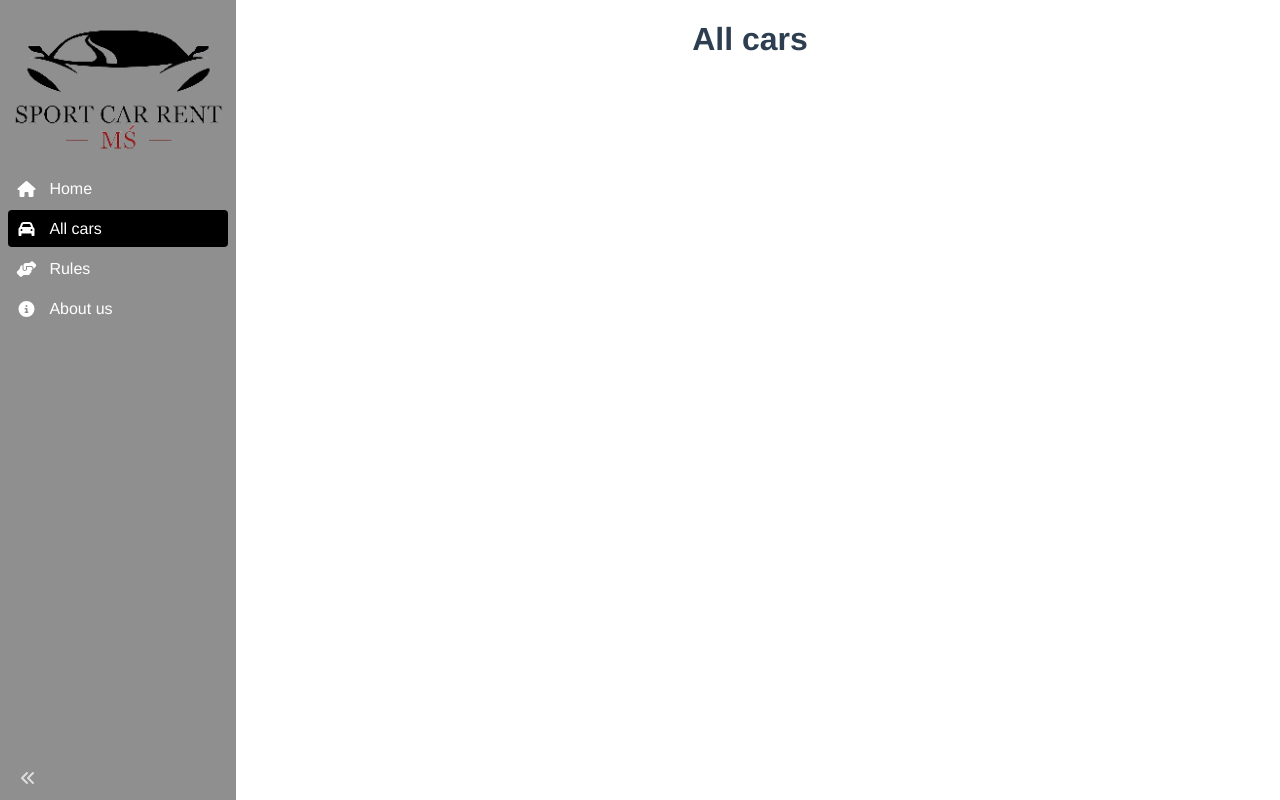
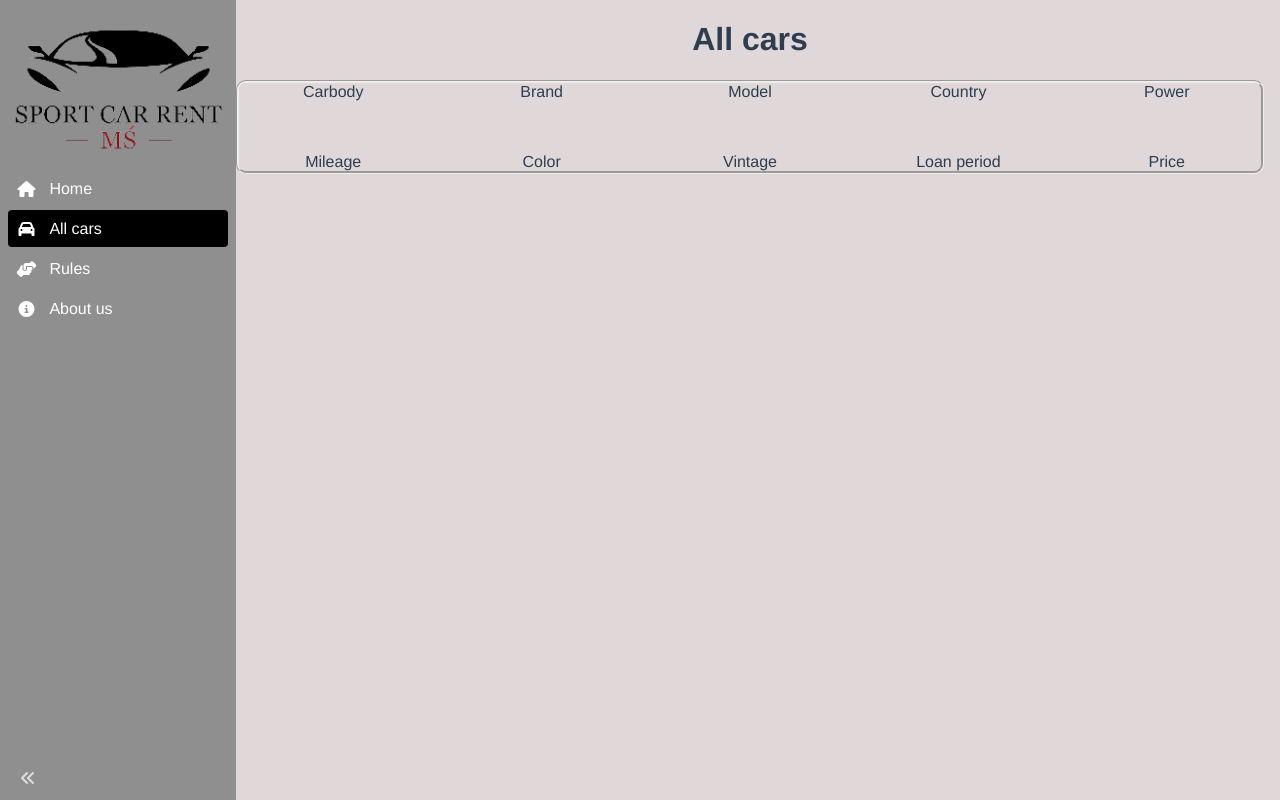
Before and after one commit to RemigiuszMielcarz/Car-rental-web-application, a Vue app in the folder car_rental_frontend/: page /allcars in a window 1280 px wide. Built offline with nearby package versions, Linux system fonts and the light colour scheme.

Commit message:
Filter table v1

```diff
--- a/car_rental_frontend/public/index.html
+++ b/car_rental_frontend/public/index.html
@@ -1,5 +1,5 @@
 <!DOCTYPE html>
-<html lang="pl-PL">
+<html>
 <head>
     <meta charset="utf-8"/>
     <style>
@@ -16,3 +16,9 @@
 <!-- built files will be auto injected -->
 </body>
 </html>
+
+<style>
+    html {
+        background-color: #e0d8d8 !important;
+    }
+</style>
--- a/car_rental_frontend/src/components/AllCars.vue
+++ b/car_rental_frontend/src/components/AllCars.vue
@@ -1,6 +1,48 @@
 <template>
   <body>
     <h1>All cars</h1>
+
+    <div class="container">
+      <div>
+        Carbody
+      </div>
+
+      <div>
+        Brand
+      </div>
+
+      <div>
+        Model
+      </div>
+
+      <div>
+        Country
+      </div>
+
+      <div>
+        Power
+      </div>
+
+      <div>
+        Mileage
+      </div>
+
+      <div>
+        Color
+      </div>
+
+      <div>
+        Vintage
+      </div>
+
+      <div>
+        Loan period
+      </div>
+
+      <div>
+        Price
+      </div>
+    </div>
   </body>
 </template>
 
@@ -12,5 +54,15 @@ export default {
 </script>
 
 <style scoped>
-
+.container {
+  display: grid;
+  grid-template-columns: 1fr 1fr 1fr 1fr 1fr;
+  grid-template-rows: 50px 50%;
+  grid-column-gap: 20px;
+  grid-row-gap: 20px;
+  justify-items: stretch;
+  align-items: stretch;
+  border-style: groove;
+  border-radius: 10px;
+}
 </style>
--- /dev/null
+++ b/car_rental_frontend/src/components/Design.vue
@@ -0,0 +1,14 @@
+<template>
+1
+</template>
+
+<script>
+export default {
+  // eslint-disable-next-line vue/multi-word-component-names
+  name: "Design"
+}
+</script>
+
+<style scoped>
+
+</style>
--- /dev/null
+++ b/car_rental_frontend/src/components/Dynamic.vue
@@ -0,0 +1,14 @@
+<template>
+1
+</template>
+
+<script>
+export default {
+  // eslint-disable-next-line vue/multi-word-component-names
+  name: "Dynamic"
+}
+</script>
+
+<style scoped>
+
+</style>
--- /dev/null
+++ b/car_rental_frontend/src/components/Electric.vue
@@ -0,0 +1,14 @@
+<template>
+112
+</template>
+
+<script>
+export default {
+  // eslint-disable-next-line vue/multi-word-component-names
+  name: "Electric"
+}
+</script>
+
+<style scoped>
+
+</style>
--- a/car_rental_frontend/src/components/Home.vue
+++ b/car_rental_frontend/src/components/Home.vue
@@ -4,38 +4,38 @@
     <h1>What are you looking for?</h1>
 
     <div class="container">
-      <div class="item">
+      <div class="item" @click="$router.push('./power')">
         <h2>POWER</h2>
         <img class="img" src="../plugins/images/speedometr.png">
         <br />
       </div>
 
-      <div class="item">
+      <div class="item" @click="$router.push('./electric')">
         <h2>ELECTRIC</h2>
         <img class="img" src="../plugins/images/electrical.png">
         <br />
       </div>
 
-      <div class="item">
+      <div class="item" @click="$router.push('./legendary')">
         <h2>LEGENDARY</h2>
         <img class="img" src="../plugins/images/legend.png">
         <br />
       </div>
 
-      <div class="item">
+      <div class="item" @click="$router.push('./luxury')">
         <h2>LUXURY</h2>
-        <img class="img" src="../plugins/images/luxury.jpg">
+        <img class="img" src="../plugins/images/luxury.png">
         <br />
       </div>
 
-      <div class="item">
+      <div class="item" @click="$router.push('./design')">
         <h2>DESIGN</h2>
         <img class="img" src="../plugins/images/designed.png">
         <br />
       </div>
 
-      <div class="item">
-        <h2>DESIGN</h2>
+      <div class="item" @click="$router.push('./dynamic')">
+        <h2>DYNAMIC</h2>
         <img class="img" src="../plugins/images/dynamic.png">
         <br />
       </div>
@@ -56,7 +56,6 @@ export default {
 <style scoped>
 body {
   margin-left: 25px;
-  /*background-color: #ff5142;*/
 }
 .container {
   display: grid;
@@ -67,7 +66,6 @@ body {
   justify-items: stretch;
   align-items: stretch;
 }
-
 .img {
   width: 200px;
   height: 200px;
@@ -76,8 +74,9 @@ body {
   border-style: groove;
   border-radius: 10px;
 }
-
-.button {
-  padding: 5px;
+.item:hover {
+  background-color: #8F8F8FFF;
+  cursor: pointer;
+  transition: all 0.6s ease-in-out;
 }
 </style>
--- /dev/null
+++ b/car_rental_frontend/src/components/Legendary.vue
@@ -0,0 +1,14 @@
+<template>
+1
+</template>
+
+<script>
+export default {
+  // eslint-disable-next-line vue/multi-word-component-names
+  name: "Legendary"
+}
+</script>
+
+<style scoped>
+
+</style>
--- /dev/null
+++ b/car_rental_frontend/src/components/Luxury.vue
@@ -0,0 +1,14 @@
+<template>
+1
+</template>
+
+<script>
+export default {
+  // eslint-disable-next-line vue/multi-word-component-names
+  name: "Luxury"
+}
+</script>
+
+<style scoped>
+
+</style>
--- /dev/null
+++ b/car_rental_frontend/src/components/Power.vue
@@ -0,0 +1,14 @@
+<template>
+123
+</template>
+
+<script>
+export default {
+  // eslint-disable-next-line vue/multi-word-component-names
+  name: "Power"
+}
+</script>
+
+<style scoped>
+
+</style>
```
Also changed, not shown: car_rental_frontend/src/router.js (+30 -0 lines), car_rental_frontend/src/plugins/images/luxury.jpg (deleted), car_rental_frontend/src/plugins/images/luxury.png (added).
